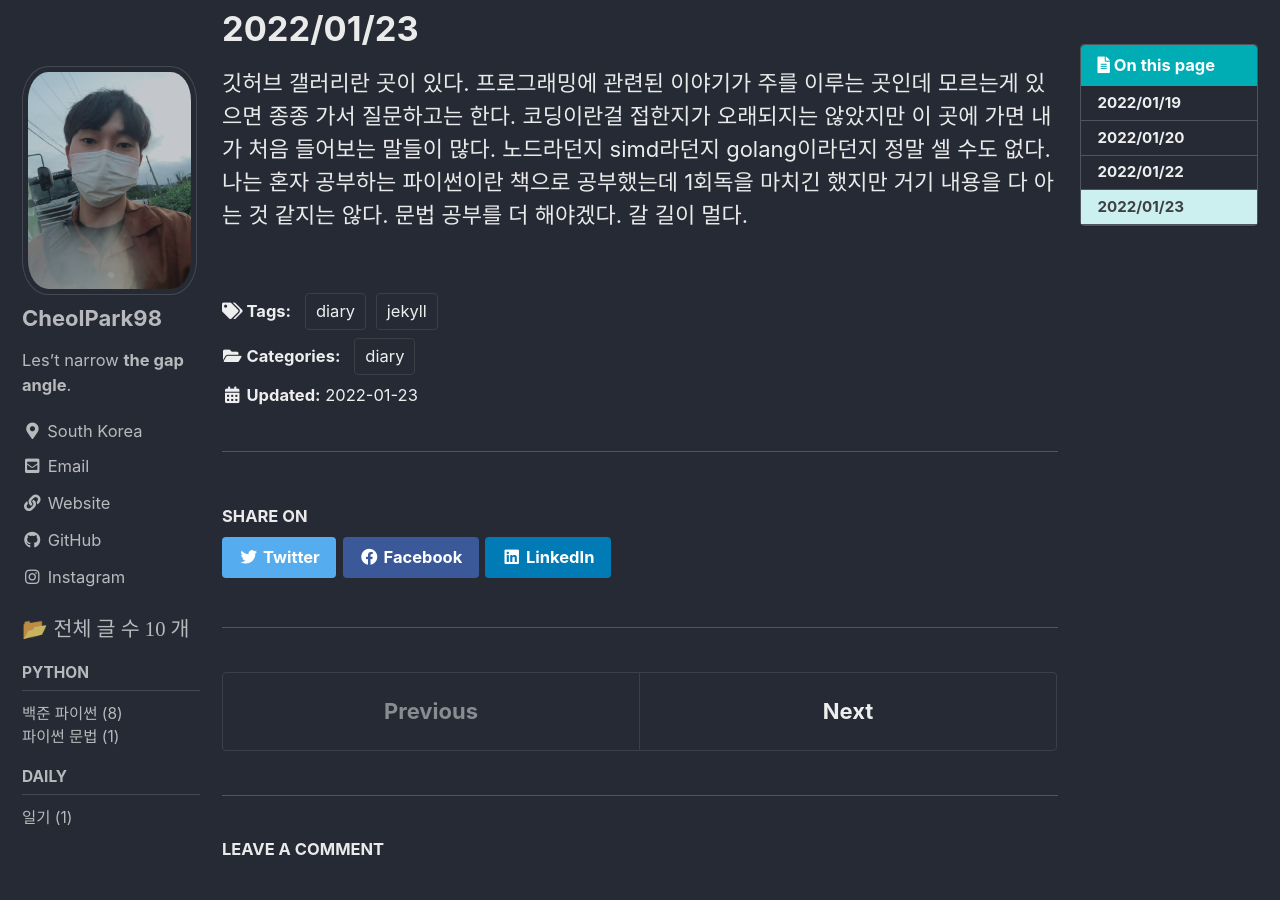
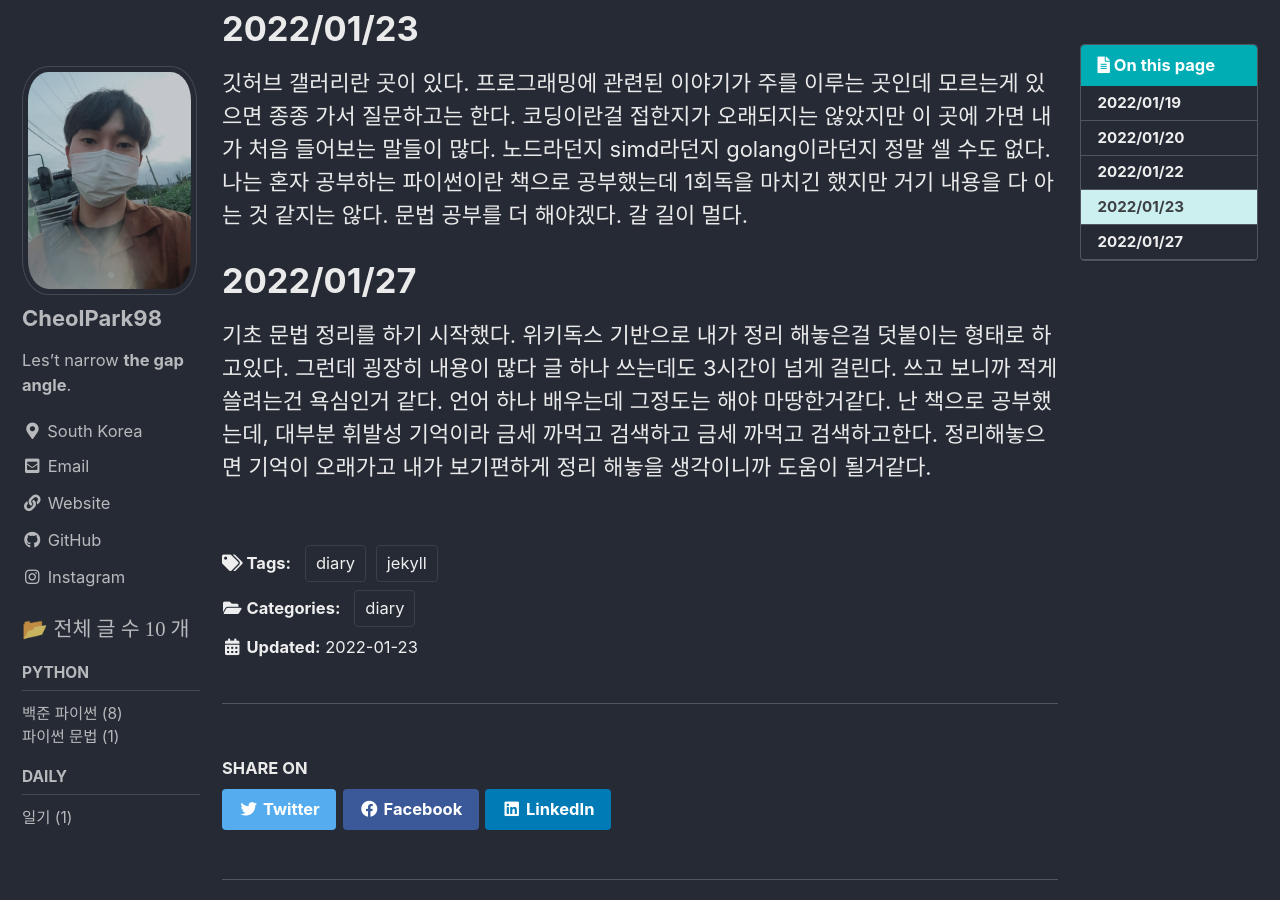
Before and after one commit to CheolPark98/CheolPark98.github.io, a Jekyll site: the page built from _posts/2022-01-19-diary.md, in a window 1280 px wide and 900 px high, scrolled down 1527 px. Built offline with Jekyll 4.4.1, drawn with Linux system fonts in a browser that asks for light colours; cached includes are drawn as plain includes; comment, search, counter and statistics services are not loaded.

Commit message:
Update 2022-01-19-diary.md

```diff
--- a/_posts/2022-01-19-diary.md
+++ b/_posts/2022-01-19-diary.md
@@ -26,3 +26,6 @@
 
 # 2022/01/23
 깃허브 갤러리란 곳이 있다. 프로그래밍에 관련된 이야기가 주를 이루는 곳인데 모르는게 있으면 종종 가서 질문하고는 한다. 코딩이란걸 접한지가 오래되지는 않았지만 이 곳에 가면 내가 처음 들어보는 말들이 많다. 노드라던지 simd라던지 golang이라던지 정말 셀 수도 없다. 나는 혼자 공부하는 파이썬이란 책으로 공부했는데 1회독을 마치긴 했지만 거기 내용을 다 아는 것 같지는 않다. 문법 공부를 더 해야겠다. 갈 길이 멀다.
+
+# 2022/01/27
+기초 문법 정리를 하기 시작했다. 위키독스 기반으로 내가 정리 해놓은걸 덧붙이는 형태로 하고있다. 그런데 굉장히 내용이 많다 글 하나 쓰는데도 3시간이 넘게 걸린다. 쓰고 보니까 적게 쓸려는건 욕심인거 같다. 언어 하나 배우는데 그정도는 해야 마땅한거같다. 난 책으로 공부했는데, 대부분 휘발성 기억이라 금세 까먹고 검색하고 금세 까먹고 검색하고한다. 정리해놓으면 기억이 오래가고 내가 보기편하게 정리 해놓을 생각이니까 도움이 될거같다.
```
